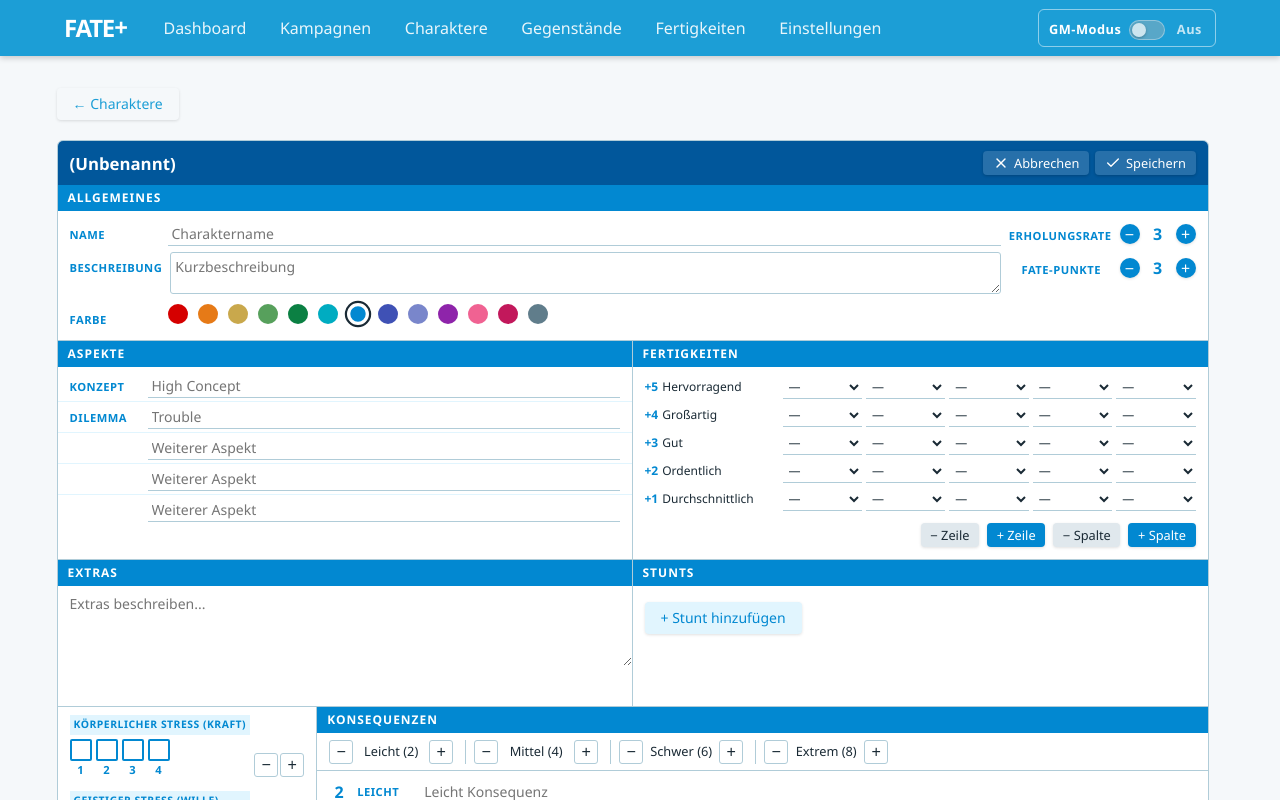
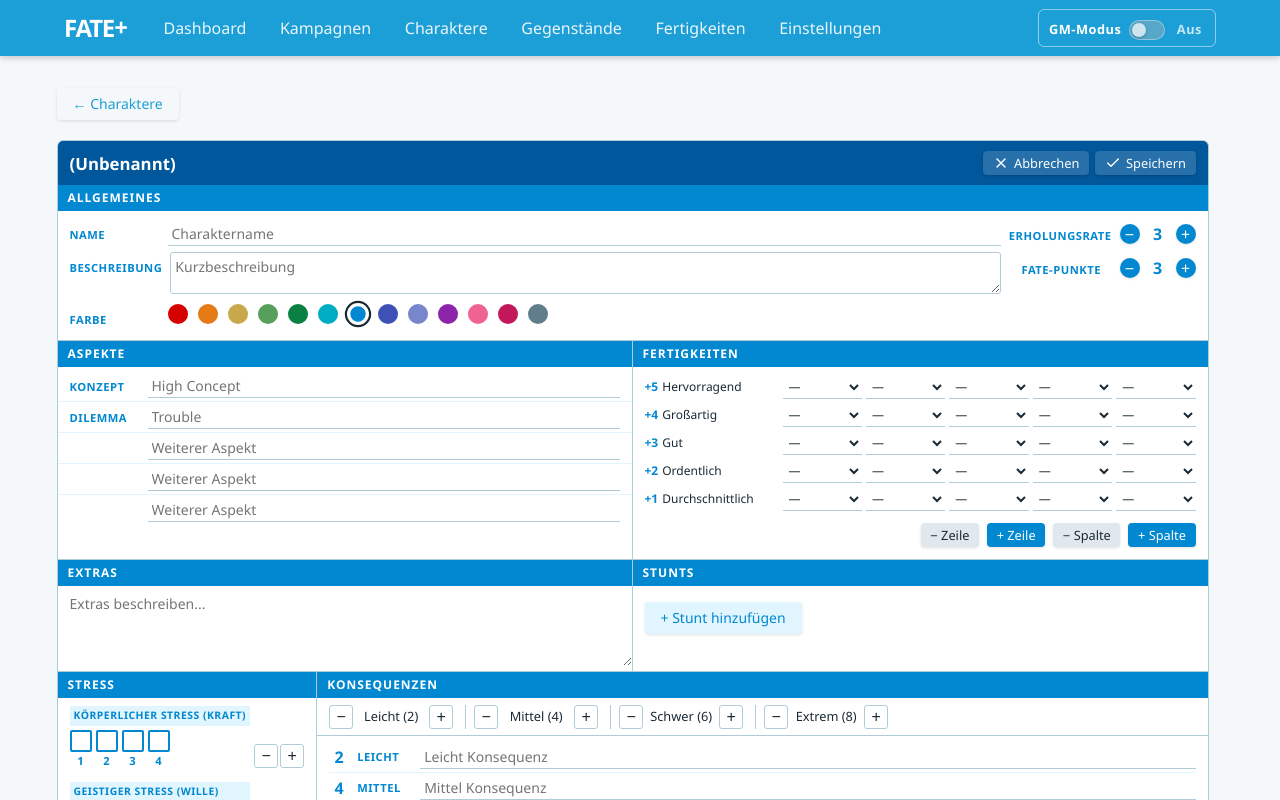
Before and after one commit to timengel/fate-copilot, a Vue app: page /characters/new in a window 1280 px wide. Built offline with nearby package versions, Linux system fonts and the light colour scheme.

Commit message:
style: misc style enhancements

```diff
--- a/src/components/character/CharacterSheet.vue
+++ b/src/components/character/CharacterSheet.vue
@@ -273,7 +273,7 @@
 
       <!-- EXTRAS -->
       <section
-        v-if="isEditing || sections?.extras !== false"
+        v-if="isEditing || (sections?.extras !== false && data.extras?.trim())"
         class="sheet-section extras"
         :class="{ 'span-full': !isEditing && sections?.stunts === false }"
       >
@@ -299,7 +299,7 @@
 
       <!-- STUNTS -->
       <section
-        v-if="isEditing || sections?.stunts !== false"
+        v-if="isEditing || (sections?.stunts !== false && data.stunts.length > 0)"
         class="sheet-section stunts"
         :class="{ 'span-full': !isEditing && sections?.extras === false }"
       >
@@ -349,10 +349,12 @@
         class="sheet-stress-row"
       >
         <div
-          v-if="isEditing || form.stressPhysical.length > 0 || form.stressMental.length > 0"
+          v-if="isEditing || (sections?.stress !== false && (form.stressPhysical.length > 0 || form.stressMental.length > 0))"
           class="stress-section"
           :class="{ 'span-full': !isEditing && sections?.consequences === false }"
         >
+          <div class="sheet-section-header">STRESS</div>
+          <div class="stress-content">
           <template v-if="isEditing">
             <div class="stress-track-row">
               <div class="stress-track-wrap">
@@ -423,6 +425,7 @@
               @update="form.stressMental = $event"
             />
           </template>
+          </div>
         </div>
 
         <section
@@ -648,7 +651,6 @@
 /* EXTRAS / STUNTS */
 .text-area-display {
   padding: 0.5rem 0.75rem;
-  min-height: 120px;
   white-space: pre-wrap;
   font-size: 0.875rem;
   color: var(--fate-text);
@@ -670,7 +672,6 @@
 
 .stunts-list {
   padding: 0.5rem 0.75rem;
-  min-height: 120px;
 }
 
 /* View mode stunt display */
@@ -758,12 +759,17 @@
 }
 
 .stress-section {
+  display: flex;
+  flex-direction: column;
+  border-right: 1px solid var(--fate-border);
+  min-width: 220px;
+}
+
+.stress-content {
   padding: 0.5rem 0.75rem;
   display: flex;
   flex-direction: column;
   gap: 0.75rem;
-  border-right: 1px solid var(--fate-border);
-  min-width: 220px;
 }
 
 .consequences {
--- a/src/components/character/ItemSheet.vue
+++ b/src/components/character/ItemSheet.vue
@@ -207,6 +207,8 @@
     <!-- STRESS -->
     <div v-if="isEditing || data.stressPhysical.length > 0 || data.stressMental.length > 0" class="sheet-stress-row">
       <div class="stress-section span-full">
+        <div class="sheet-section-header">STRESS</div>
+        <div class="stress-content">
         <template v-if="isEditing">
           <div class="stress-track-row">
             <div class="stress-track-wrap">
@@ -275,6 +277,7 @@
             :boxes="data.stressMental"
           />
         </template>
+        </div>
       </div>
     </div>
 
@@ -490,7 +493,6 @@
 /* EXTRAS / STUNTS */
 .text-area-display {
   padding: 0.5rem 0.75rem;
-  min-height: 120px;
   white-space: pre-wrap;
   font-size: 0.875rem;
   color: var(--fate-text);
@@ -512,7 +514,6 @@
 
 .stunts-list {
   padding: 0.5rem 0.75rem;
-  min-height: 120px;
 }
 
 .stunt-item {
@@ -592,6 +593,11 @@
 }
 
 .stress-section {
+  display: flex;
+  flex-direction: column;
+}
+
+.stress-content {
   padding: 0.5rem 0.75rem;
   display: flex;
   flex-direction: column;
--- a/src/components/character/SkillPyramid.vue
+++ b/src/components/character/SkillPyramid.vue
@@ -210,7 +210,7 @@
   display: block;
   border-bottom: 1px solid var(--fate-border);
   height: 1.6em;
-  padding: 1px 3px;
+  padding: 0;
   font-size: 0.8rem;
   color: var(--fate-text);
   text-align: left;
--- a/src/views/CampaignsView.vue
+++ b/src/views/CampaignsView.vue
@@ -128,6 +128,7 @@
   flex-direction: column;
   text-decoration: none;
   color: inherit;
+  max-height: 210px;
 }
 
 .campaign-card:hover {
@@ -148,6 +149,11 @@
   padding: 0.25rem 0.9rem;
   font-size: 0.8rem;
   color: var(--fate-text-light);
+  display: -webkit-box;
+  -webkit-line-clamp: 4;
+  line-clamp: 4;
+  -webkit-box-orient: vertical;
+  overflow: hidden;
 }
 
 .card-meta {
--- a/src/views/CharactersView.vue
+++ b/src/views/CharactersView.vue
@@ -106,9 +106,11 @@
         <div class="card-header" :style="cardHeaderStyle(char.color)">
           {{ char.name || '(Unbenannt)' }}
         </div>
-        <div class="card-concept">{{ char.highConcept || '—' }}</div>
-        <div class="card-trouble" v-if="char.trouble">
-          <em>{{ char.trouble }}</em>
+        <div class="card-description">
+          <div class="card-concept">{{ char.highConcept || '—' }}</div>
+          <div class="card-trouble" v-if="char.trouble">
+            <em>{{ char.trouble }}</em>
+          </div>
         </div>
         <div class="card-actions" @click.stop>
           <FateButton icon="edit" variant="secondary" size="S" @click="router.push(`/characters/${char.id}/edit`)" />
@@ -131,8 +133,7 @@
 </template>
 
 <style scoped>
-.character-card,
-.campaign-card {
+.character-card {
   background: white;
   border: 1px solid var(--fate-border);
   border-radius: 6px;
@@ -146,10 +147,10 @@
   flex-direction: column;
   text-decoration: none;
   color: inherit;
+  max-height: 210px;
 }
 
-.character-card:hover,
-.campaign-card:hover {
+.character-card:hover {
   box-shadow: 0 2px 12px rgba(28, 158, 214, 0.15);
   border-color: var(--fate-blue);
 }
@@ -166,12 +167,22 @@
   padding: 0.5rem 0.9rem 0.25rem;
   font-size: 0.875rem;
   color: var(--fate-text);
+  display: -webkit-box;
+  -webkit-line-clamp: 2;
+  line-clamp: 2;
+  -webkit-box-orient: vertical;
+  overflow: hidden;
 }
 
 .card-trouble {
   padding: 0 0.9rem 0.25rem;
   font-size: 0.8rem;
   color: var(--fate-text-light);
+  display: -webkit-box;
+  -webkit-line-clamp: 2;
+  line-clamp: 2;
+  -webkit-box-orient: vertical;
+  overflow: hidden;
 }
 
 .card-actions {
```
